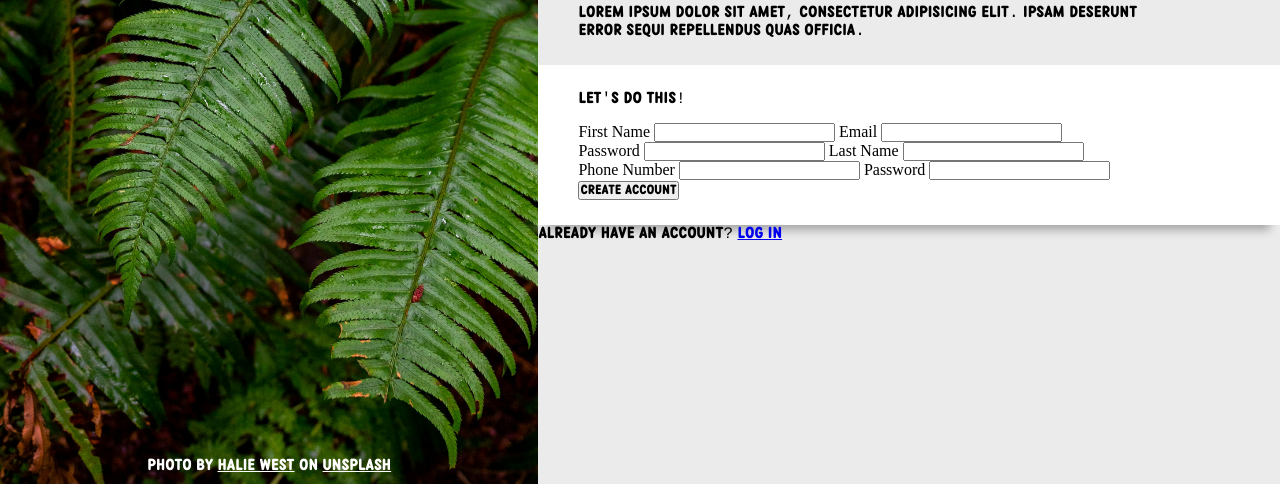
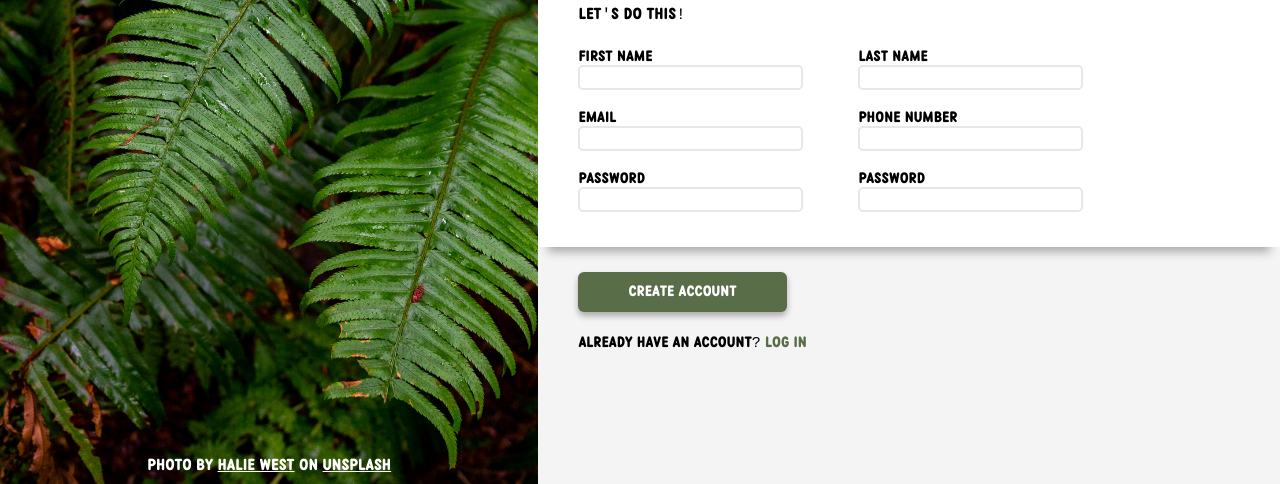
Before and after one commit to jaredaitken6/sign-up-form, a plain HTML site: page index.html in a window 1280 px wide. Shown: the part 316-800 px from the top of the page. Drawn offline with Linux system fonts and the light colour scheme.

Commit message:
Project: Sign-up Form complete

```diff
--- a/index.html
+++ b/index.html
@@ -23,31 +23,46 @@
                 <p>Lorem ipsum dolor sit amet, consectetur adipisicing elit. Ipsam deserunt error sequi repellendus quas officia.</p>
             </div>
             <div>
-                <form class="entire-form" action="">
+                <form class="entire-form" id="form-without-button" action="">
                     <fieldset>
                         <legend>Let's do this!</legend>
                         <div>
+                            <div>
                                 <label for="firstname">First Name</label>
                                 <input type="text" name="user-first-name" id="firstname">
+                            </div>
+                            <div>
+                                <label for="lastname">Last Name</label>
+                                <input type="text" name="user-last-name" id="lastname">
+                            </div>
+
+                        </div>
+                        <div>
+                            <div>
                                 <label for="email">Email</label>
                                 <input type="email" name="user-email" id="email">
                             </div>
                             <div>
-                            <label for="password">Password</label>
-                            <input type="password" name="user-password" id="password">
-                            <label for="lastname">Last Name</label>
-                            <input type="text" name="user-last-name" id="lastname">
+                                <label for="phonenumber">Phone Number</label>
+                                <input type="tel" name="user-phone-number" id="phonenumber">
+                            </div>
                         </div>
                         <div>
-                            <label for="phonenumber">Phone Number</label>
-                            <input type="tel" name="user-phone-number" id="phonenumber">
+                            <div>
                                 <label for="password">Password</label>
-                            <input type="password" name="user-confirm-password" id="password">
+                                <input type="password" name="user-password" id="password" placeholder=" " required>
+                            </div>
+                            <div>
+                                <label for="password">Password</label>
+                                <input type="password" name="user-confirm-password" id="password" placeholder=" " required>
+                            </div>
                         </div>
                     </fieldset>
-                    <button type="submit">Create Account</button>
                 </form>
+                <div class="form-buttons">
+                    <button type="submit" form="form-without-button">Create Account</button>
                     <p>Already have an account? <a href="#">Log in</a></p>
+                </div>
             </div>
         </div>
     </div>
--- a/style.css
+++ b/style.css
@@ -38,13 +38,13 @@ p {
     box-sizing: border-box;
 }
 
-p, button, legend {
+p, button, legend, label {
     font-family: Roadside, Courier, monospace;
 }
 
 .title-sign-up {
     display: flex;
-    background-color: rgb(235, 235, 235);
+    background-color: rgb(244, 244, 244);
 }
 
 .title {
@@ -100,8 +100,16 @@ p, button, legend {
 
 .intro-paragraph > p {
     width: clamp(45ch, 90%, 70ch);
+    /* margin-bottom: 25px; */
+    /* padding: 25px 40px 0px 40px; */
+}
+
+.intro-paragraph p:not(:last-child) {
     margin-bottom: 25px;
-    padding: 0 40px;
+}
+
+.intro-paragraph {
+    padding: 25px 40px 50px 40px;
 }
 
 /* box-shadow: [inset] [offset-x] [offset-y] [blur-radius] [spread-radius] [color];
@@ -126,3 +134,64 @@ fieldset {
 legend {
     padding-bottom: 15px;;
 }
+
+fieldset > div {
+    display: flex;
+    gap: 55px;
+    padding: 10px 0px;
+}
+
+fieldset > div > div {
+    display: flex;
+    flex-direction: column;
+}
+
+label {
+    font-size: 15px;
+}
+
+.form-buttons {
+    padding: 25px 40px;
+}
+
+.form-buttons button {
+    padding: 12px 50px;
+    background-color: #596D48;
+    border: none;
+    border-radius: 6px;
+    color: rgb(255, 255, 255);
+    box-shadow: 0px 4px 6px 0px rgba(0, 0, 0, 0.3);
+    margin-bottom: 23px;
+    font-size: 15px;
+}
+
+/* box-shadow: [inset] [offset-x] [offset-y] [blur-radius] [spread-radius] [color];
+ */
+
+ .form-buttons p {
+    font-size: 15px;
+ }
+
+ .form-buttons p a:link {
+    font-size: 15px;
+    color: #596D48;
+    text-decoration: none;
+ }
+
+ input {
+    border: 2px solid #E5E7EB;
+    font-size: 15px;
+    padding: 2px 2px;
+    border-radius: 5px;
+    width: 225px;
+ }
+
+ input:focus {
+    border-color: #0256ff;
+    outline: none;
+ }
+
+ input:user-invalid {
+    border-color: #ff0202;
+    outline: none;
+ }
```
Lines whose indentation alone changed are shown as unchanged.
